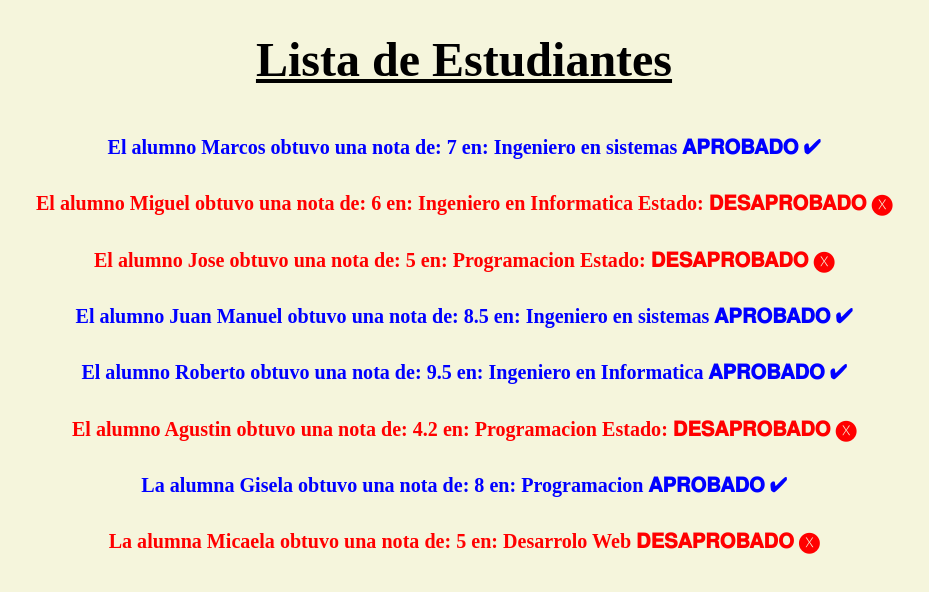
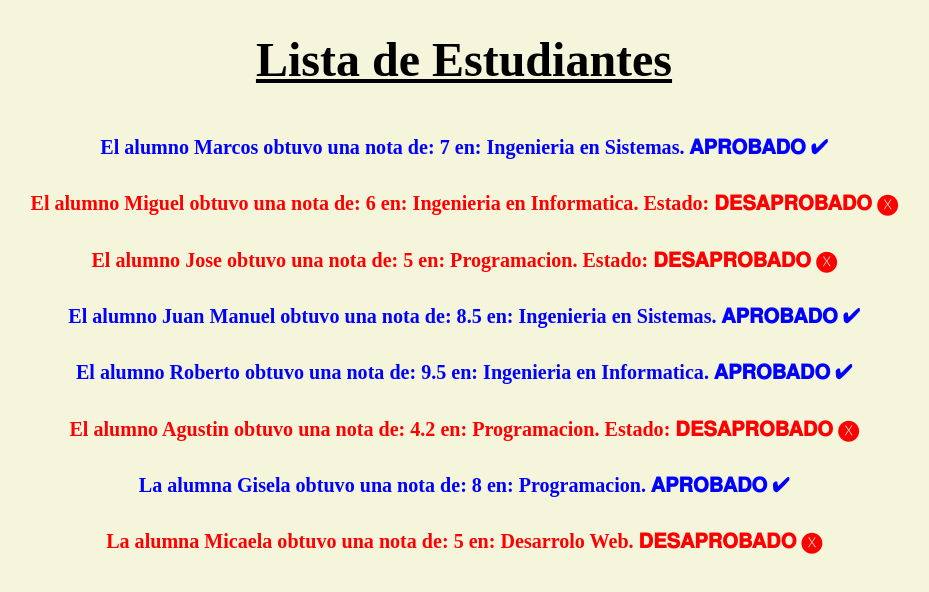
Before and after one commit to santiagoviera02/listaViera, an Angular app: page / in a window 1280 px wide. Shown: the top 592 px of the page, without its empty margins (176-1105 px from the left). Built offline with nearby package versions, Linux system fonts and the light colour scheme.

Commit message:
agregando alumnos

```diff
--- a/src/app/list/list.component.ts
+++ b/src/app/list/list.component.ts
@@ -12,37 +12,37 @@ export class ListComponent implements OnInit {
     {
       nombre: 'Marcos',
       calificacion: 7,
-      carrera: 'Ingeniero en sistemas',
+      carrera: 'Ingenieria en Sistemas.',
       aprobo: true
     },
     {
       nombre: 'Miguel',
       calificacion: 6,
-      carrera: 'Ingeniero en Informatica',
+      carrera: 'Ingenieria en Informatica.',
       aprobo: true
     },
     {
       nombre: 'Jose',
       calificacion: 5,
-      carrera: 'Programacion',
+      carrera: 'Programacion.',
       aprobo: true
     },
     {
       nombre: 'Juan Manuel',
       calificacion: 8.5,
-      carrera: 'Ingeniero en sistemas',
+      carrera: 'Ingenieria en Sistemas.',
       aprobo: true
     },
     {
       nombre: 'Roberto',
       calificacion: 9.5,
-      carrera: 'Ingeniero en Informatica',
+      carrera: 'Ingenieria en Informatica.',
       aprobo: true
     },
     {
       nombre: 'Agustin',
       calificacion: 4.2,
-      carrera: 'Programacion',
+      carrera: 'Programacion.',
       aprobo: true
 
     },
@@ -52,13 +52,13 @@ export class ListComponent implements OnInit {
     {
       nombre: 'Gisela',
       calificacion: 8,
-      carrera: 'Programacion',
+      carrera: 'Programacion.',
       aprobo: true
     },
     {
       nombre: 'Micaela',
       calificacion: 5,
-      carrera: 'Desarrolo Web',
+      carrera: 'Desarrolo Web.',
       aprobo: true
     }
   ]
```
